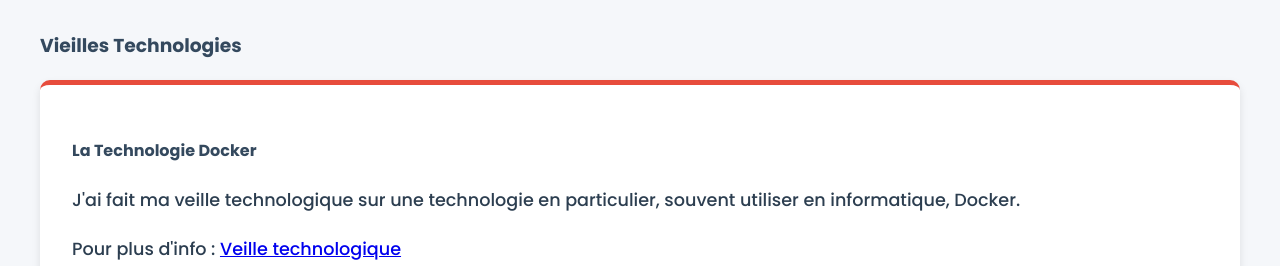
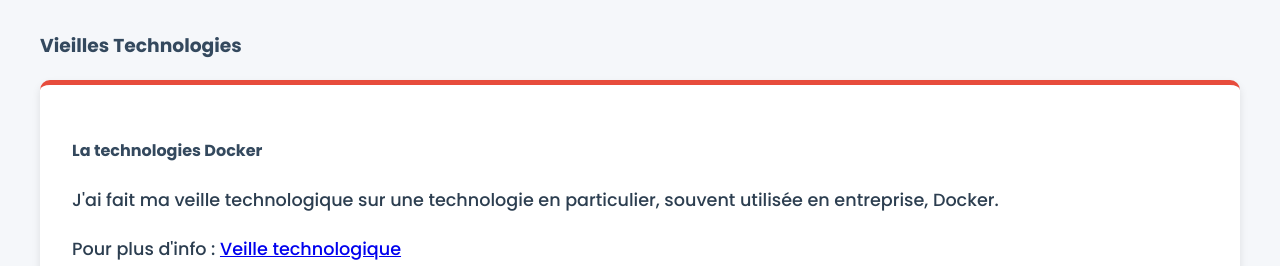
Before and after one commit to Shyllul/Portefolio-v3, a plain HTML site: page index.html in a window 1280 px wide. Shown: the part 2860-3126 px from the top of the page. Drawn offline with Linux system fonts and the light colour scheme.

Commit message:
Update index.html

```diff
--- a/index.html
+++ b/index.html
@@ -309,8 +309,8 @@
             <h3>Vieilles Technologies</h3>
             <div class="container">
                 <div class="card">
-                    <h4>La Technologie Docker</h4>
-                    <p>J'ai fait ma veille technologique sur une technologie en particulier, souvent utiliser en informatique, Docker.</p>
+                    <h4>La technologies Docker</h4>
+                    <p>J'ai fait ma veille technologique sur une technologie en particulier, souvent utilisée en entreprise, Docker.</p>
                     <p>Pour plus d'info : <a href="veille.html">Veille technologique</a></p>
                 </div>
             </div>
```
